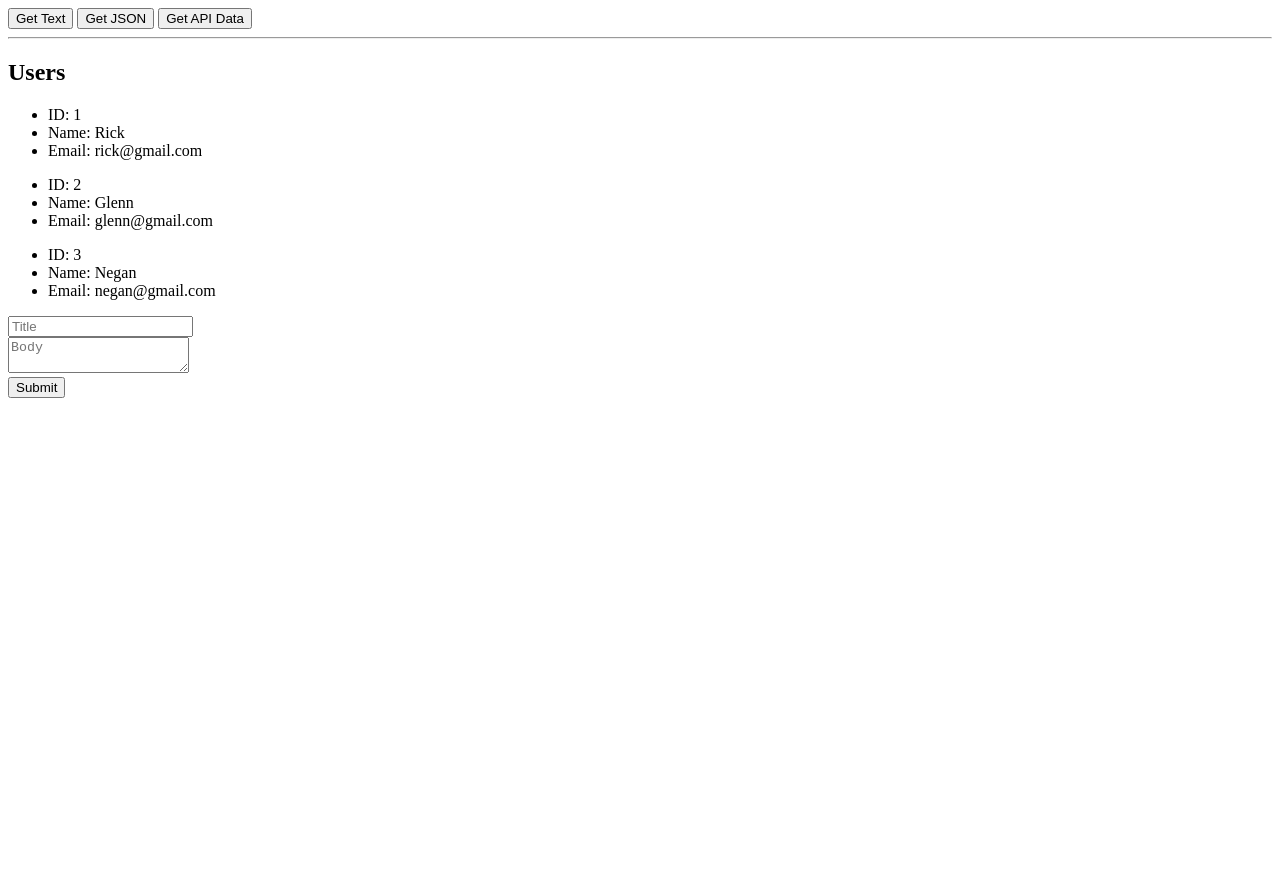
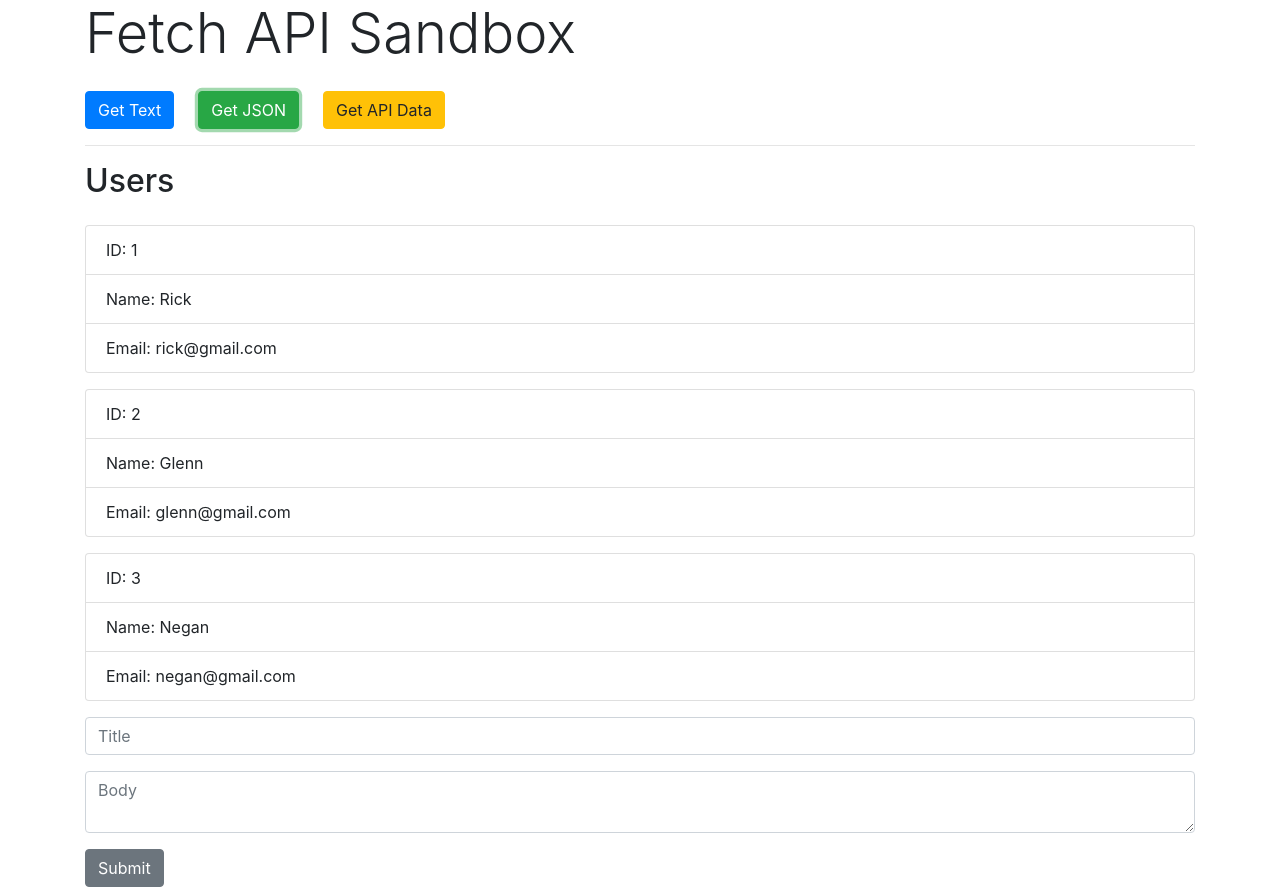
Before and after one commit to maxwmaher/fetch-requests-json, a plain HTML site: page index.html in a window 1280 px wide. Both pictures are taken after a click on the button "Get JSON". Before the commit the page ends 800 px from the top, so only its background shows below. Drawn offline with nearby package versions, Linux system fonts and the light colour scheme.

Commit message:
added bootstrap styling

```diff
--- a/index.html
+++ b/index.html
@@ -6,23 +6,30 @@
     <meta name="viewport" content="width=device-width, initial-scale=1.0">
     <meta http-equiv="X-UA-Compatible" content="ie=edge">
     <title>Fetch API Sandbox</title>
+    <link rel="stylesheet" href="https://stackpath.bootstrapcdn.com/bootstrap/4.3.1/css/bootstrap.min.css"
+        integrity="sha384-ggOyR0iXCbMQv3Xipma34MD+dH/1fQ784/j6cY/iJTQUOhcWr7x9JvoRxT2MZw1T" crossorigin="anonymous">
 </head>
 
 <body>
-    <button id="getText">Get Text</button>
-    <button id="getUsers">Get JSON</button>
-    <button id="getPosts">Get API Data</button>
+    <div class="container">
+        <h1 class="display-4 mb-4">Fetch API Sandbox</h1>
+        <div class="d-flex">
+            <button class="btn btn-primary mr-4" id="getText">Get Text</button>
+            <button class="btn btn-success mr-4" id="getUsers">Get JSON</button>
+            <button class="btn btn-warning mr-4" id="getPosts">Get API Data</button>
+        </div>
         <hr>
         <div id="output"></div>
         <form id="addPost">
-        <div>
-            <input type="text" id="title" placeholder="Title">
+            <div class="form-group">
+                <input type="text" id="title" class="form-control" placeholder="Title">
             </div>
-        <div>
-            <textarea id="body" placeholder="Body"></textarea>
+            <div class="form-group">
+                <textarea id="body" class="form-control" placeholder="Body"></textarea>
             </div>
-        <input type="submit" value="Submit">
+            <input type="submit" class="btn btn-secondary" value="Submit">
         </form>
+    </div>
 
     <script>
         document.getElementById('getText').addEventListener('click', getText);
@@ -55,13 +62,13 @@
             fetch('users.json')
                 .then((res) => res.json())
                 .then((data) => {
-                    let output = '<h2>Users</h2>';
+                    let output = '<h2 class="mb-4">Users</h2>';
                     data.forEach((user) => {
                         output += `
-                            <ul>
-                                <li>ID: ${user.id}</li>
-                                <li>Name: ${user.name}</li>
-                                <li>Email: ${user.email}</li>
+                            <ul class="list-group mb-3">
+                                <li class="list-group-item">ID: ${user.id}</li>
+                                <li class="list-group-item">Name: ${user.name}</li>
+                                <li class="list-group-item">Email: ${user.email}</li>
                             </ul>
                         `;
                     });
@@ -73,10 +80,10 @@
             fetch('https://jsonplaceholder.typicode.com/posts')
                 .then((res) => res.json())
                 .then((data) => {
-                let output = '<h2>Posts</h2>';
+                    let output = '<h2 class="mb-4">Posts</h2>';
                     data.forEach((post) => {
                         output += `
-                            <div>
+                            <div class="card card-body mb-3">
                                 <h3>${post.title}</h3>
                                 <p>${post.body}</p>
                             </div>
@@ -86,7 +93,7 @@
                 })
         }
 
-    function addPost(e){
+        function addPost(e) {
             e.preventDefault();
 
             let title = document.getElementById('title').value;
@@ -96,9 +103,9 @@
                 method: 'POST',
                 headers: {
                     'Accept': 'application/json, text/plain, */*',
-                'Content-type':'application/json'
+                    'Content-type': 'application/json'
                 },
-            body: JSON.stringify({title: title, body: body})
+                body: JSON.stringify({ title: title, body: body })
             })
                 .then((res) => res.json())
                 .then((data) => console.log(data))
```
Lines whose indentation alone changed are shown as unchanged.
